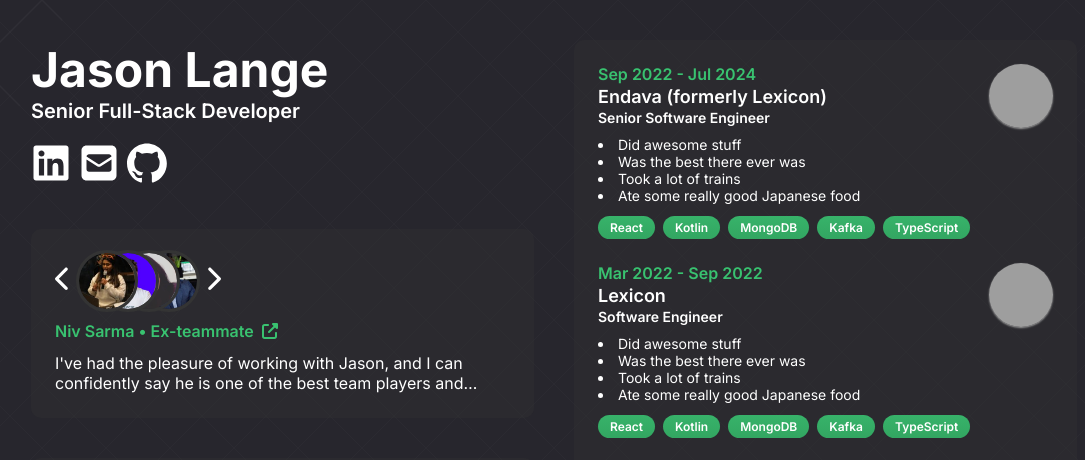
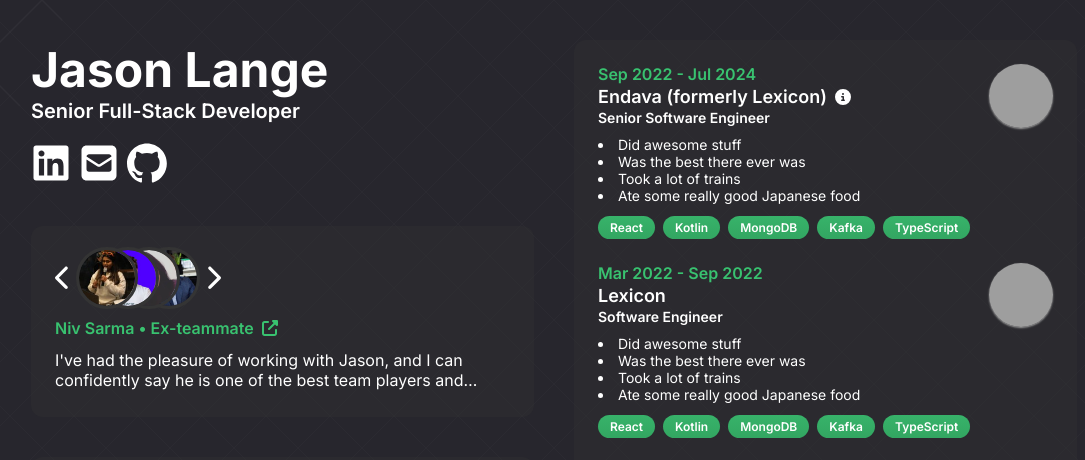
Before and after one commit to jason-d-f-lange/jasonlange.dev, a Next.js app: page / in a window 1280 px wide. Shown: the top 460 px of the page, without its empty margins (86-1171 px from the left). Built offline with nearby package versions, Linux system fonts and the light colour scheme; grey boxes are pictures that could not be loaded.

Commit message:
Add tooltip to explain Lexicon acquisition

```diff
--- a/src/app/globals.css
+++ b/src/app/globals.css
@@ -6,6 +6,7 @@
 
   --primary-color: white;
   --secondary-color: #39c270;
+  --inverted-color: black;
 
   --section-outer-padding: 60px;
   --section-inner-padding: 24px;
@@ -23,6 +24,10 @@
   background: #27262d;
   font-family: Inter;
   font-size: 16px;
+}
+
+svg {
+  display: block;
 }
 
 a {
--- a/src/app/page.tsx
+++ b/src/app/page.tsx
@@ -50,7 +50,7 @@
 
 const Section = styled.section<SectionProps>(
   ({ gridArea, hideBackground = false }) => ({
-    borderRadius: 10,
+    borderRadius: 'var(--border-radius)',
     background: hideBackground ? 'none' : 'rgba(52, 52, 52, 0.33)',
     gridArea,
   }),
--- /dev/null
+++ b/src/components/experience/additional-info.tsx
@@ -0,0 +1,34 @@
+import styled from '@emotion/styled';
+import Tooltip from './tooltip';
+
+interface Props {
+  children: React.ReactNode;
+}
+
+const Svg = styled.svg({
+  width: 16,
+  cursor: 'pointer',
+});
+
+const Icon = () => {
+  return (
+    <Svg
+      xmlns="http://www.w3.org/2000/svg"
+      viewBox="0 0 512 512"
+    >
+      {/* Font Awesome Free 6.5.2 by @fontawesome - https://fontawesome.com License - https://fontawesome.com/license/free Copyright 2024 Fonticons, Inc. */}
+      <path
+        fill="#ffffff"
+        d="M256 512A256 256 0 1 0 256 0a256 256 0 1 0 0 512zM216 336h24V272H216c-13.3 0-24-10.7-24-24s10.7-24 24-24h48c13.3 0 24 10.7 24 24v88h8c13.3 0 24 10.7 24 24s-10.7 24-24 24H216c-13.3 0-24-10.7-24-24s10.7-24 24-24zm40-208a32 32 0 1 1 0 64 32 32 0 1 1 0-64z"
+      />
+    </Svg>
+  );
+};
+
+export default function AdditionalInfo({ children }: Props) {
+  return (
+    <Tooltip content={children}>
+      <Icon />
+    </Tooltip>
+  );
+}
--- a/src/components/experience/experience-card.tsx
+++ b/src/components/experience/experience-card.tsx
@@ -1,6 +1,7 @@
 import styled from '@emotion/styled';
 import Spacer from '../layout/spacer';
 import { HorizontalStack, Stack } from '../layout/stack';
+import AdditionalInfo from './additional-info';
 import { ExperienceItem } from './experience-items';
 
 const Card = styled.article({
@@ -39,19 +40,23 @@
   fontWeight: 'var(--font-weight-semibold)',
   '&:hover': {
     color: 'var(--secondary-color)',
-    background: 'white',
+    background: 'var(--primary-color)',
   },
 });
 
 export default function ExperienceCard({ item }: { item: ExperienceItem }) {
-  const { company, logo, role, timeframe, dotPoints, skills } = item;
+  const { company, companyInfo, logo, role, timeframe, dotPoints, skills } =
+    item;
 
   return (
     <Card>
       <HorizontalStack justifyContent="space-between">
         <Stack gap={2}>
           <Timeframe>{timeframe}</Timeframe>
-          <h3>{company}</h3>
+          <HorizontalStack alignItems="center">
+            <h3>{company}</h3>
+            {companyInfo && <AdditionalInfo>{companyInfo}</AdditionalInfo>}
+          </HorizontalStack>
           <p style={{ fontWeight: 'var(--font-weight-semibold)' }}>{role}</p>
         </Stack>
 
--- a/src/components/experience/experience-items.ts
+++ b/src/components/experience/experience-items.tsx
@@ -1,5 +1,6 @@
 export interface ExperienceItem {
   company: string;
+  companyInfo?: React.ReactNode;
   logo: string;
   role: string;
   timeframe: string;
@@ -10,6 +11,15 @@
 export const experienceItems: ExperienceItem[] = [
   {
     company: 'Endava (formerly Lexicon)',
+    companyInfo: (
+      <a
+        href="https://investors.endava.com/news-events/press-releases/detail/60/endava-announces-the-acquisition-of-lexicon-australia"
+        target="_blank"
+        style={{ textDecoration: 'underline' }}
+      >
+        Lexicon was acquired by Endava in October 2022
+      </a>
+    ),
     logo: 'https://cdn.builder.io/api/v1/image/assets/TEMP/27fca8a018ab44a9304f052bf0a0dbfe51a9e10ab23e053e51a835ea394111bc?apiKey=869482d0b4614a09ba4477c956f855cb&',
     role: 'Senior Software Engineer',
     timeframe: 'Sep 2022 - Jul 2024',
--- /dev/null
+++ b/src/components/experience/tooltip.tsx
@@ -0,0 +1,69 @@
+import styled from '@emotion/styled';
+import { motion } from 'framer-motion';
+import { ReactNode, useState } from 'react';
+
+interface Props {
+  children: ReactNode;
+  content: ReactNode;
+}
+
+const Container = styled.div({
+  position: 'relative',
+});
+
+const backgroundColor = 'var(--primary-color)';
+
+const Popup = styled(motion.div)({
+  position: 'absolute',
+  bottom: '-6px',
+  left: '50%',
+  transform: 'translateX(-50%) translateY(100%)',
+  zIndex: 1000,
+
+  color: 'var(--inverted-color)',
+  fontSize: '14px',
+  fontWeight: 'var(--font-weight-semibold)',
+  textAlign: 'center',
+  textWrap: ['balance', 'pretty'],
+
+  backgroundColor,
+  padding: '8px',
+  minWidth: '200px',
+  maxWidth: '300px',
+  borderRadius: 'var(--border-radius)',
+
+  '::before': {
+    content: '""',
+    position: 'absolute',
+    bottom: 'calc(100% - 2px)',
+    left: '50%',
+    transform: 'translateX(-50%)',
+    borderWidth: '6px',
+    borderStyle: 'solid',
+    borderColor: 'transparent',
+    borderBottomColor: backgroundColor,
+  },
+});
+
+export default function Tooltip({ children, content }: Props) {
+  const [isHovering, setIsHovering] = useState(false);
+
+  return (
+    <Container
+      onMouseEnter={() => setIsHovering(true)}
+      onMouseLeave={() => setIsHovering(false)}
+    >
+      {children}
+
+      <Popup
+        initial={{ display: 'none', opacity: 0 }}
+        animate={{
+          display: isHovering ? 'block' : 'none',
+          opacity: isHovering ? 1 : 0,
+        }}
+      >
+        {content}
+      </Popup>
+    </Container>
+  );
+}
--- a/src/components/skills/skills.tsx
+++ b/src/components/skills/skills.tsx
@@ -15,8 +15,8 @@
   fontWeight: 'normal',
   margin: '-4px 0',
   '&:hover': {
-    background: 'white',
-    color: 'black',
+    background: 'var(--primary-color)',
+    color: 'var(--inverted-color)',
   },
 });
 
--- a/src/components/testimonials/avatars/play-pause-button.tsx
+++ b/src/components/testimonials/avatars/play-pause-button.tsx
@@ -30,7 +30,7 @@
   border: 'none',
   zIndex: 1,
   '& svg': {
-    fill: 'white',
+    fill: 'var(--primary-color)',
   },
 });
 
--- a/src/components/testimonials/testimonials.tsx
+++ b/src/components/testimonials/testimonials.tsx
@@ -34,7 +34,9 @@
         }}
       >
         <HorizontalStack alignItems="center">
-          {selectedTestimonial.name} • {selectedTestimonial.relationship}{' '}
+          <span role="paragraph">
+            {selectedTestimonial.name} • {selectedTestimonial.relationship}{' '}
+          </span>
           <svg
             xmlns="http://www.w3.org/2000/svg"
             viewBox="0 0 512 512"
```
Also changed, not shown: 2 other files (tests, documents, lock files or other folders).
